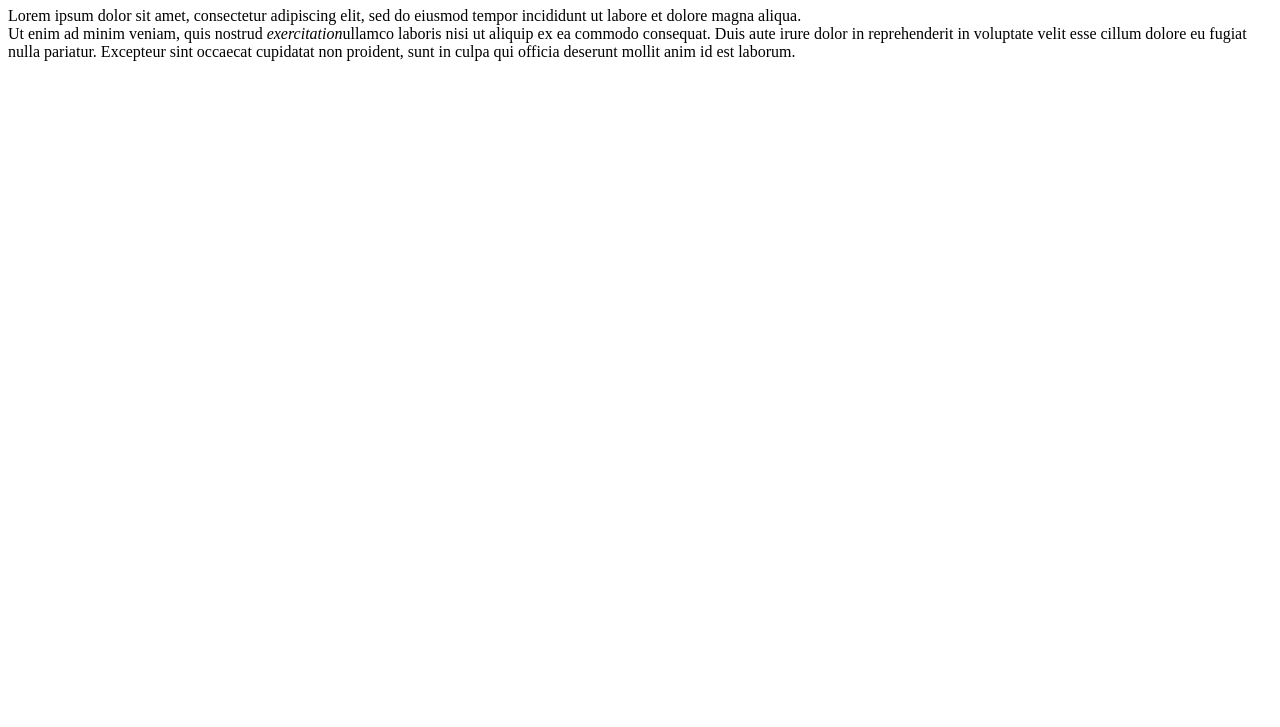
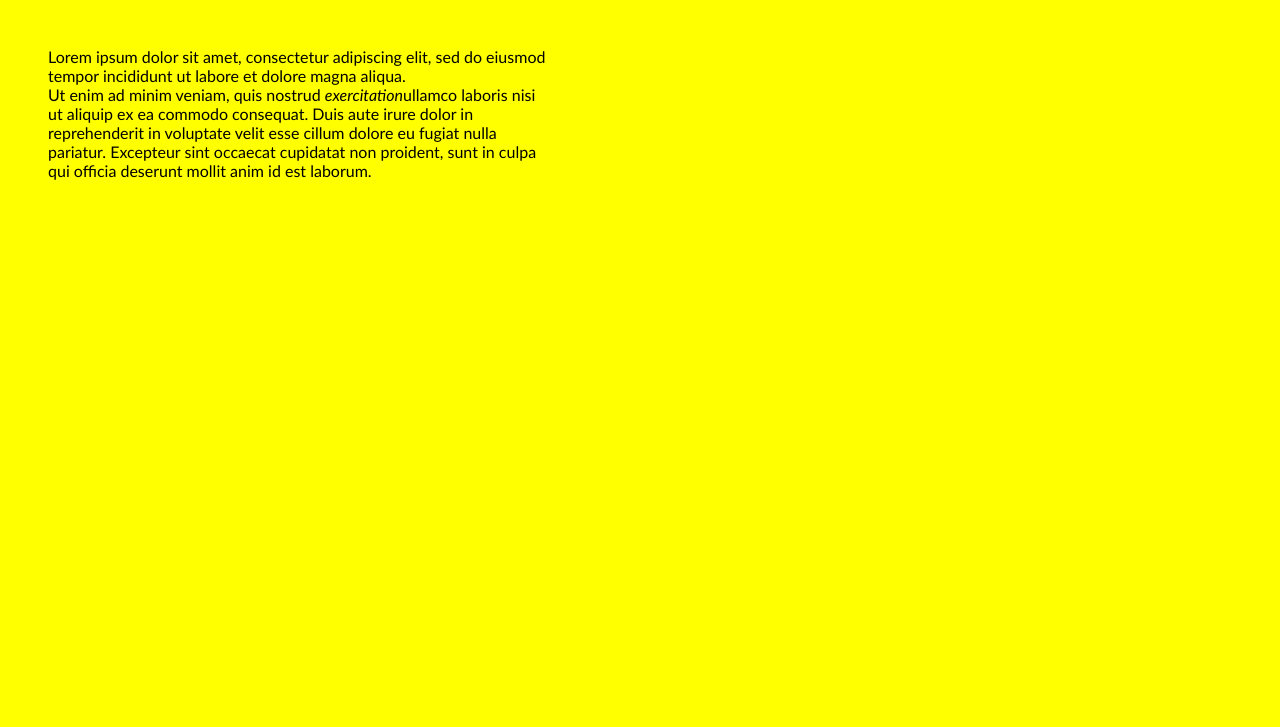
Before and after one commit to minaetani/SparkAcademy_codingExercises, a plain HTML site: page index.html in a window 1280 px wide. Shown: the part 73-800 px from the top of the page. Drawn offline with Linux system fonts and the light colour scheme.

Commit message:
Apply CSS for paragraph

```diff
--- a/index.html
+++ b/index.html
@@ -4,6 +4,7 @@
   <meta charset="UTF-8">
   <meta http-equiv="X-UA-Compatible" content="IE=edge">
   <meta name="viewport" content="width=device-width, initial-scale=1.0">
+  <link rel="stylesheet" href="styles.css">
   <title>Test my skills!</title>
 </head>
 
--- /dev/null
+++ b/styles.css
@@ -0,0 +1,12 @@
+* {
+  background-color: yellow;
+
+}
+
+p {
+ font-family: "Gill Sans", sans-serif;
+ width: 40%;
+ text-align: left;
+ margin: 0, 20px;
+ padding: 40px;
+}
```
